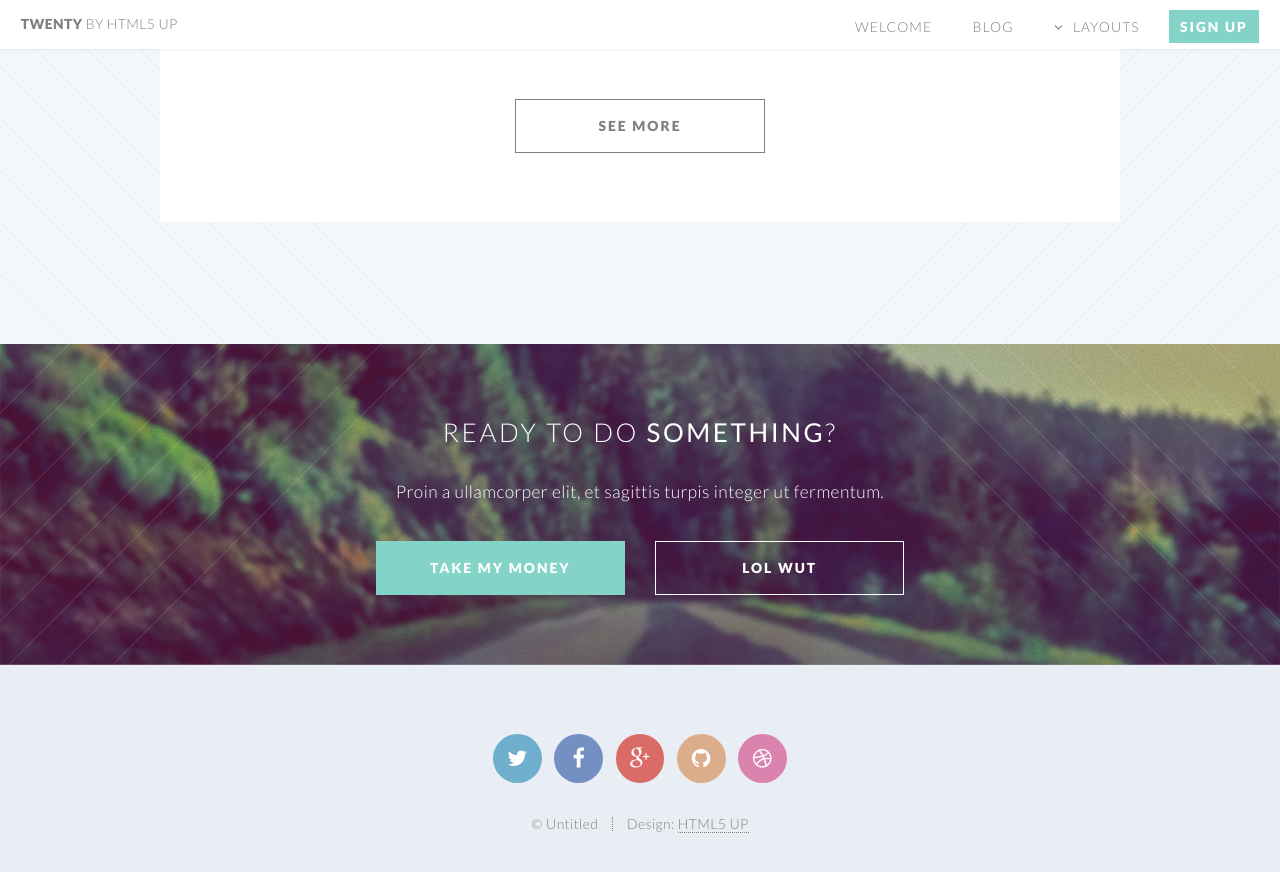
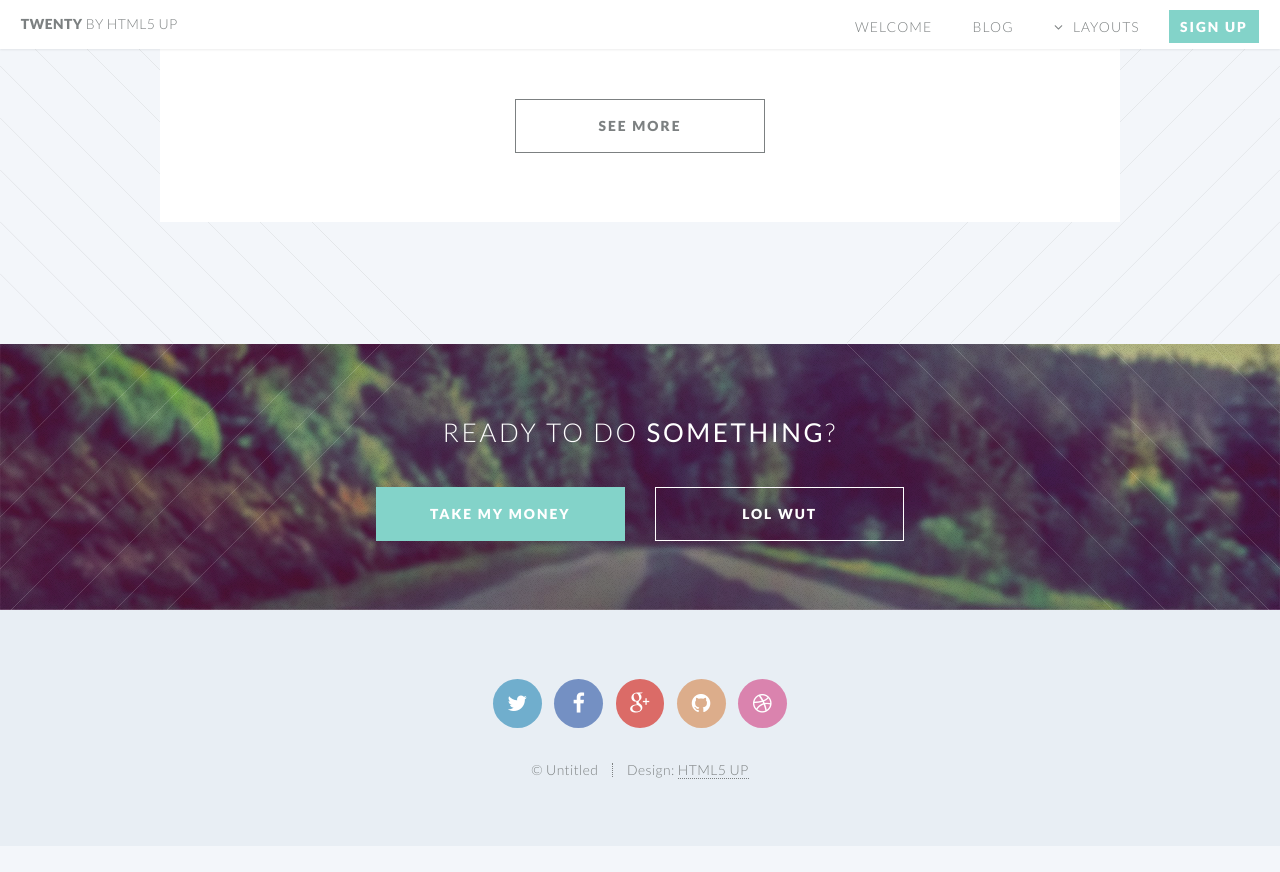
Before and after one commit to Yangsiwan/Yangsiwan.github.io, a Jekyll site: the page built from index.html, in a window 1280 px wide and 900 px high, scrolled down 2357 px. Shown: the top 872 px of the window. Built offline with Jekyll 4.4.1, drawn with Linux system fonts in a browser that asks for light colours; after the commit the page ends 3203 px from its top, so only the background shows below that.

Commit message:
Update index.html

```diff
--- a/index.html
+++ b/index.html
@@ -123,7 +123,6 @@ layout: landing-page
 
 				<header>
 					<h2>Ready to do <strong>something</strong>?</h2>
-					<p>Proin a ullamcorper elit, et sagittis turpis integer ut fermentum.</p>
 				</header>
 				<footer>
 					<ul class="buttons">
```
